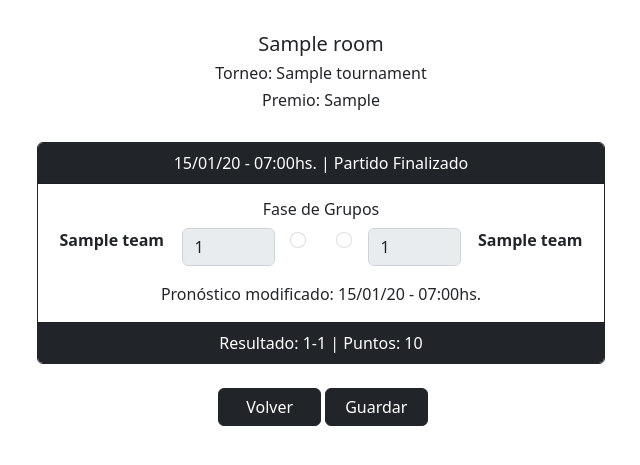
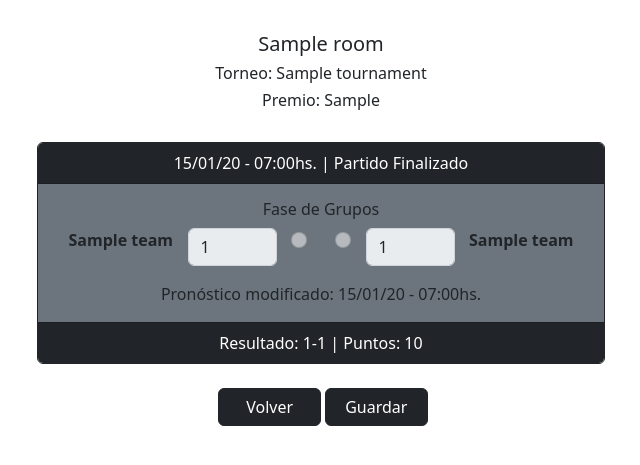
Before and after one commit to deeivid12/prode_qatar_2022, a Django app: page /all_rooms/1/do_pronostic in a window 1280 px wide. Shown: the part 56-521 px from the top of the page, without its empty margins (319-959 px from the left). Run offline with Django 4.2, Linux system fonts and the light colour scheme; a user stored in the database is signed in; tables that the repository leaves empty hold one stand-in row (values such as "Sample post").

Commit message:
Change card background when game has been played

```diff
--- a/prode_qatar_2022/tournaments/templates/tournaments/do_pronostic.html
+++ b/prode_qatar_2022/tournaments/templates/tournaments/do_pronostic.html
@@ -22,7 +22,7 @@
 							<input type="hidden" id={{pronostic.game.id}} value={{pronostic.game.id}} name="pronostic_game">
 							{{pronostic.game.date_time|date:"d/m/y - H:i" }}hs. | {% if pronostic.game.played %} Partido Finalizado {% else %} Partido por disputarse {% endif %}
 						</div>
-						<div class="card-body row">
+						<div class="card-body row m-0">
 							<div><input type="hidden" name="played" played={{pronostic.game.played}} value={{pronostic.game.played}}></div>
 							<h6 class="col-12 card-title">Fase de Grupos</h6>
 							<div class="d-none d-md-block col-md-3 fw-bold">{{pronostic.game.home_team.name}}</div>
@@ -75,6 +75,7 @@
 			away_goals = element.querySelector('[name="away_goals"]')
 			radio_buttons = element.querySelectorAll('input[type="radio"]');
 			if (played == "True"){
+				element.classList.add("bg-secondary");
 				home_goals.disabled = true;
 				away_goals.disabled = true;
 				if (radio_buttons.length != 0) {
```
